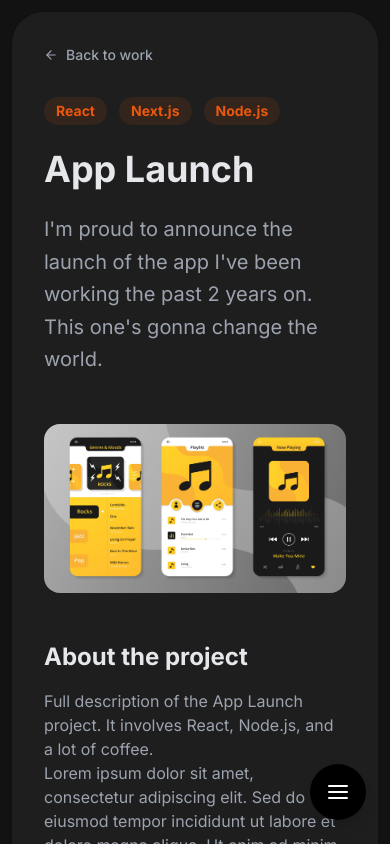
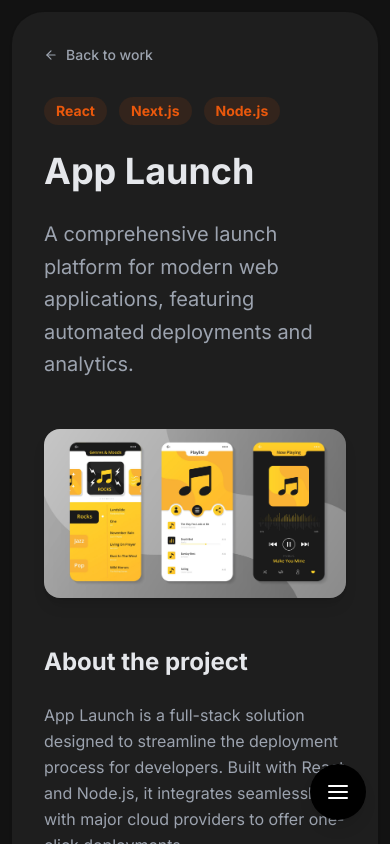
Before and after one commit to DevGuyWilly/portfolioPage, a Next.js app: page /work/app-launch in a window 390 px wide. Built offline with nearby package versions, Linux system fonts and the light colour scheme.

Commit message:
Enhance project pages with rich content and fix async params

```diff
--- a/app/work/[slug]/page.jsx
+++ b/app/work/[slug]/page.jsx
@@ -16,8 +16,9 @@ export async function generateStaticParams() {
   }));
 }
 
-export default function ProjectPage({ params }) {
-  const { slug } = params;
+export default async function ProjectPage({ params }) {
+  // Next.js 15+ requires awaiting params
+  const { slug } = await params;
   const project = projects.find((p) => p.slug === slug);
 
   if (!project) {
@@ -26,7 +27,7 @@ export default function ProjectPage({ params }) {
 
   return (
     <div className="p-8 md:p-12 lg:p-16 min-h-full">
-       <Link href="/work" className="inline-flex items-center gap-2 text-sm font-medium text-gray-500 hover:text-black mb-8 transition-colors">
+       <Link href="/work" className="inline-flex items-center gap-2 text-sm font-medium text-gray-500 hover:text-black dark:text-gray-400 dark:hover:text-white mb-8 transition-colors">
           <FiArrowLeft /> Back to work
        </Link>
 
@@ -38,11 +39,11 @@ export default function ProjectPage({ params }) {
                 </span>
              ))}
           </div>
-          <h1 className="text-4xl md:text-6xl font-bold mb-6">{project.title}</h1>
-          <p className="text-xl text-gray-600 max-w-2xl leading-relaxed">{project.excerpt}</p>
+          <h1 className="text-4xl md:text-6xl font-bold mb-6 leading-tight">{project.title}</h1>
+          <p className="text-xl text-gray-600 dark:text-gray-300 max-w-3xl leading-relaxed">{project.excerpt}</p>
        </header>
 
-       <div className="aspect-video w-full bg-gray-100 rounded-2xl overflow-hidden relative mb-12">
+       <div className="aspect-video w-full bg-gray-100 dark:bg-gray-800 rounded-2xl overflow-hidden relative mb-12 shadow-lg">
            <Image
              src={getImagePath(project.image)}
              alt={project.title}
@@ -54,29 +55,30 @@ export default function ProjectPage({ params }) {
 
        <div className="grid md:grid-cols-3 gap-12">
            <div className="md:col-span-2">
-               <h2 className="text-2xl font-bold mb-4">About the project</h2>
-               <div className="prose prose-lg text-gray-600">
-                   <p>{project.description}</p>
-                   <p>Lorem ipsum dolor sit amet, consectetur adipiscing elit. Sed do eiusmod tempor incididunt ut labore et dolore magna aliqua. Ut enim ad minim veniam, quis nostrud exercitation ullamco laboris nisi ut aliquip ex ea commodo consequat.</p>
+               <h2 className="text-2xl font-bold mb-6">About the project</h2>
+               <div className="prose prose-lg text-gray-600 dark:text-gray-300 dark:prose-invert max-w-none">
+                   {project.description.split('\n\n').map((paragraph, index) => (
+                      <p key={index} className="mb-4 leading-relaxed">{paragraph}</p>
+                   ))}
                </div>
            </div>
 
-           <div className="space-y-8">
-               <div>
+           <div className="space-y-10">
+               <div className="p-6 bg-gray-50 dark:bg-gray-800 rounded-2xl">
                   <h3 className="text-sm font-bold text-gray-400 uppercase tracking-wider mb-4">Links</h3>
-                  <div className="flex flex-col gap-3">
+                  <div className="flex flex-col gap-4">
                       <a href={project.link} target="_blank" rel="noopener noreferrer" className="flex items-center gap-2 font-medium hover:text-[#ea580c] transition-colors">
-                         <FiExternalLink /> Live Demo
+                         <FiExternalLink className="text-lg" /> Live Demo
                       </a>
                       <a href={project.repo} target="_blank" rel="noopener noreferrer" className="flex items-center gap-2 font-medium hover:text-[#ea580c] transition-colors">
-                         <FiGithub /> Source Code
+                         <FiGithub className="text-lg" /> Source Code
                       </a>
                   </div>
                </div>
 
-               <div>
+               <div className="p-6 bg-gray-50 dark:bg-gray-800 rounded-2xl">
                   <h3 className="text-sm font-bold text-gray-400 uppercase tracking-wider mb-4">Date</h3>
-                  <p className="font-medium">{project.date}</p>
+                  <p className="font-medium text-lg">{project.date}</p>
                </div>
            </div>
        </div>
--- a/data/projects.json
+++ b/data/projects.json
@@ -3,8 +3,8 @@
     "id": "1",
     "title": "App Launch",
     "slug": "app-launch",
-    "excerpt": "I'm proud to announce the launch of the app I've been working the past 2 years on. This one's gonna change the world.",
-    "description": "Full description of the App Launch project. It involves React, Node.js, and a lot of coffee.",
+    "excerpt": "A comprehensive launch platform for modern web applications, featuring automated deployments and analytics.",
+    "description": "App Launch is a full-stack solution designed to streamline the deployment process for developers. Built with React and Node.js, it integrates seamlessly with major cloud providers to offer one-click deployments.\n\nThe platform includes a real-time analytics dashboard powered by WebSockets, giving users instant feedback on their application's performance and user engagement. The architecture relies on a microservices approach, ensuring scalability and reliability under high load.",
     "tags": ["React", "Next.js", "Node.js"],
     "date": "Oct 2025",
     "link": "https://example.com",
@@ -15,12 +15,36 @@
     "id": "2",
     "title": "E-commerce Platform",
     "slug": "ecommerce-platform",
-    "excerpt": "A scalable e-commerce solution built for high traffic and conversion.",
-    "description": "Detailed breakdown of the e-commerce platform architecture.",
-    "tags": ["TypeScript"],
+    "excerpt": "A scalable, high-performance e-commerce solution optimized for conversion and user experience.",
+    "description": "This project is a headless e-commerce platform built to handle high traffic volumes while maintaining sub-second load times. It leverages Next.js for server-side rendering and static generation, ensuring optimal SEO and performance.\n\nThe backend is powered by a custom Node.js API that manages inventory, orders, and payments. We integrated Stripe for secure payment processing and a custom admin panel for effortless product management.",
+    "tags": ["TypeScript", "Next.js", "Tailwind"],
     "date": "Sep 2025",
     "link": "https://example.com",
     "repo": "https://github.com/example/ecommerce",
     "image": "/assets/worktwo.jpg"
+  },
+  {
+    "id": "3",
+    "title": "Portfolio v1",
+    "slug": "portfolio-v1",
+    "excerpt": "My first portfolio website. A minimalist design focused on typography and whitespace.",
+    "description": "Reflecting on my journey, Portfolio v1 was an exercise in restraint. I wanted to create a space that felt calm and focused, allowing the work to speak for itself.\n\nBuilt with plain HTML, CSS, and vanilla JavaScript, it taught me the fundamentals of web design and accessibility. While simple, it laid the groundwork for my understanding of layout and visual hierarchy.",
+    "tags": ["HTML", "CSS", "JS"],
+    "date": "Aug 2024",
+    "link": "https://example.com",
+    "repo": "https://github.com/example/portfolio-v1",
+    "image": "/assets/design-mock.jpg"
+  },
+  {
+    "id": "4",
+    "title": "Weather App",
+    "slug": "weather-app",
+    "excerpt": "A beautiful, minimalist weather dashboard that makes checking the forecast a delight.",
+    "description": "Tired of cluttered weather apps, I built this dashboard to provide essential information at a glance. It uses the OpenWeatherMap API to fetch real-time data and forecasts.\n\nThe UI is fully responsive and features dynamic background animations that change based on the current weather conditions, created with Framer Motion. It creates an immersive experience that goes beyond simple data display.",
+    "tags": ["React", "API", "Framer Motion"],
+    "date": "Jul 2025",
+    "link": "https://example.com",
+    "repo": "https://github.com/example/weather-app",
+    "image": "/assets/design-mock.jpg"
   }
 ]
```
Also changed, not shown: public/assets/workthree.jpg (added), 110 other files (tests, documents, lock files or other folders).
